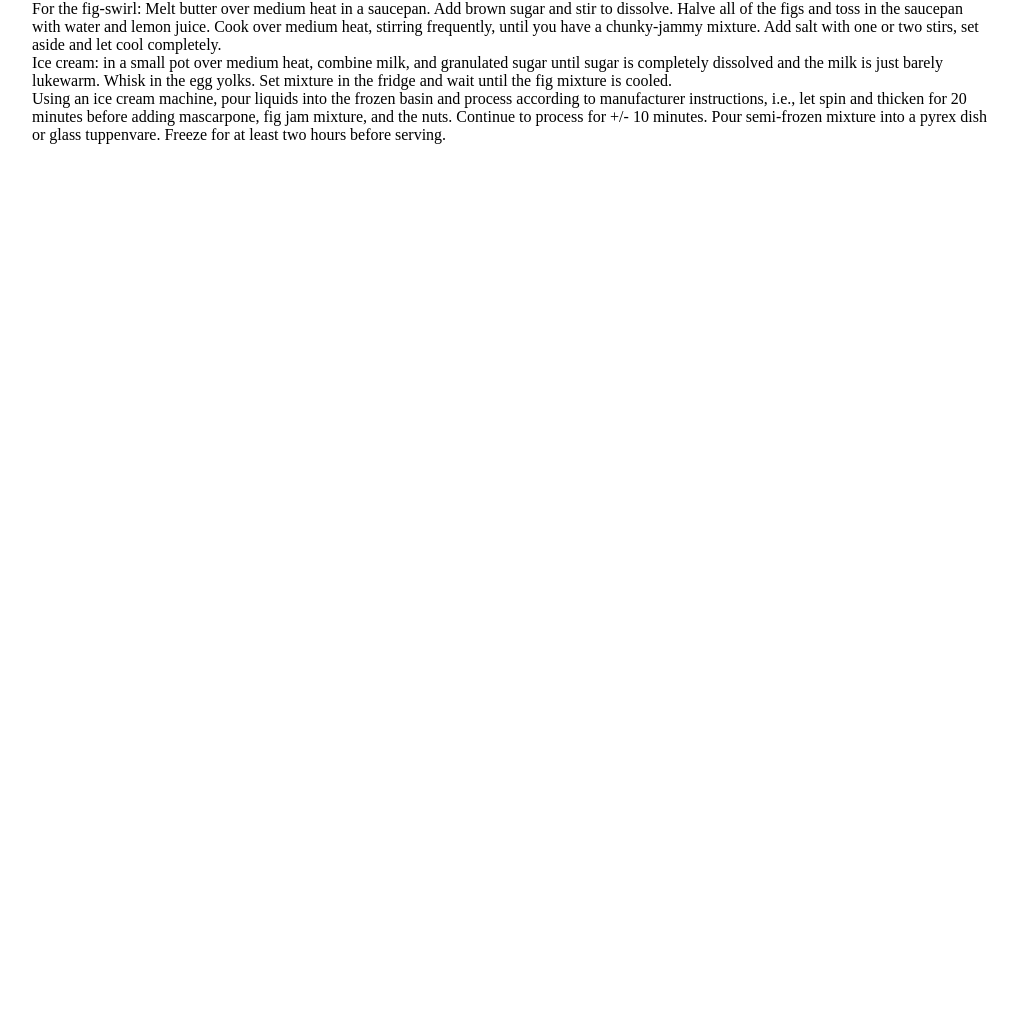
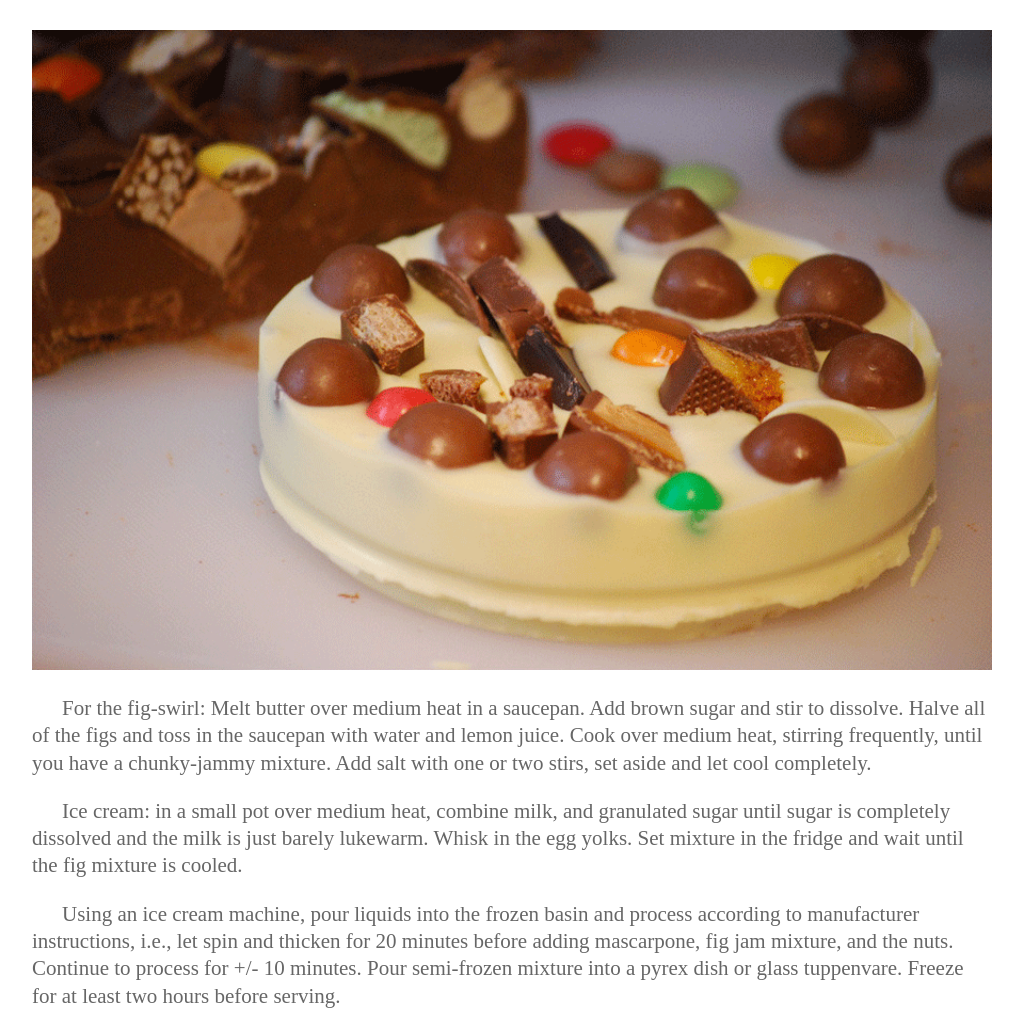
Before and after one commit to brendanrsmith/chocolate-pizza, a plain HTML site: page index.html in a window 1280 px wide. Shown: the part 233-1264 px from the top of the page, without its empty margins (128-1151 px from the left). Before the commit the page ends 800 px from the top, so only its background shows below. Drawn offline with Linux system fonts and the light colour scheme; a web font is replaced by a local one.

Commit message:
body text

```diff
--- a/index.html
+++ b/index.html
@@ -38,20 +38,21 @@
                 posted on 15 dec 2013 / desserts
             </div>
             <div class="print">
-
+                <img src="assets/print-icon.png"/>
                 print
             </div>
         </div>
         <div class="clear"></div>
-        <div>
+        <img class="pizza" src="assets/choco-pizza.png"/>
+        <p class="desc">
             For the fig-swirl: Melt butter over medium heat in a saucepan. Add brown sugar and stir to dissolve. Halve all of the figs and toss in the saucepan with water and lemon juice. Cook over medium heat, stirring frequently, until you have a chunky-jammy mixture. Add salt with one or two stirs, set aside and let cool completely.
-        </div>
-        <div>
+        </p>
+        <p class="desc">
             Ice cream: in a small pot over medium heat, combine milk, and granulated sugar until sugar is completely dissolved and the milk is just barely lukewarm. Whisk in the egg yolks. Set mixture in the fridge and wait until the fig mixture is cooled.
-        </div>
-        <div>
+        </p>
+        <p class="desc">
             Using an ice cream machine, pour liquids into the frozen basin and process according to manufacturer instructions, i.e., let spin and thicken for 20 minutes before adding mascarpone, fig jam mixture, and the nuts. Continue to process for +/- 10 minutes. Pour semi-frozen mixture into a pyrex dish or glass tuppenvare. Freeze for at least two hours before serving.
-        </div>
+        </p>
     </div>
 
 </body>
--- a/style.css
+++ b/style.css
@@ -77,3 +77,15 @@ h1 {
 .print {
     float: right;
 }
+
+.pizza {
+    width: 100%;
+    margin-top: 30px;
+}
+
+.desc {
+    font-size: 21px;
+    line-height: 1.3;
+    text-indent: 30px;
+    color:#666;
+}
```
